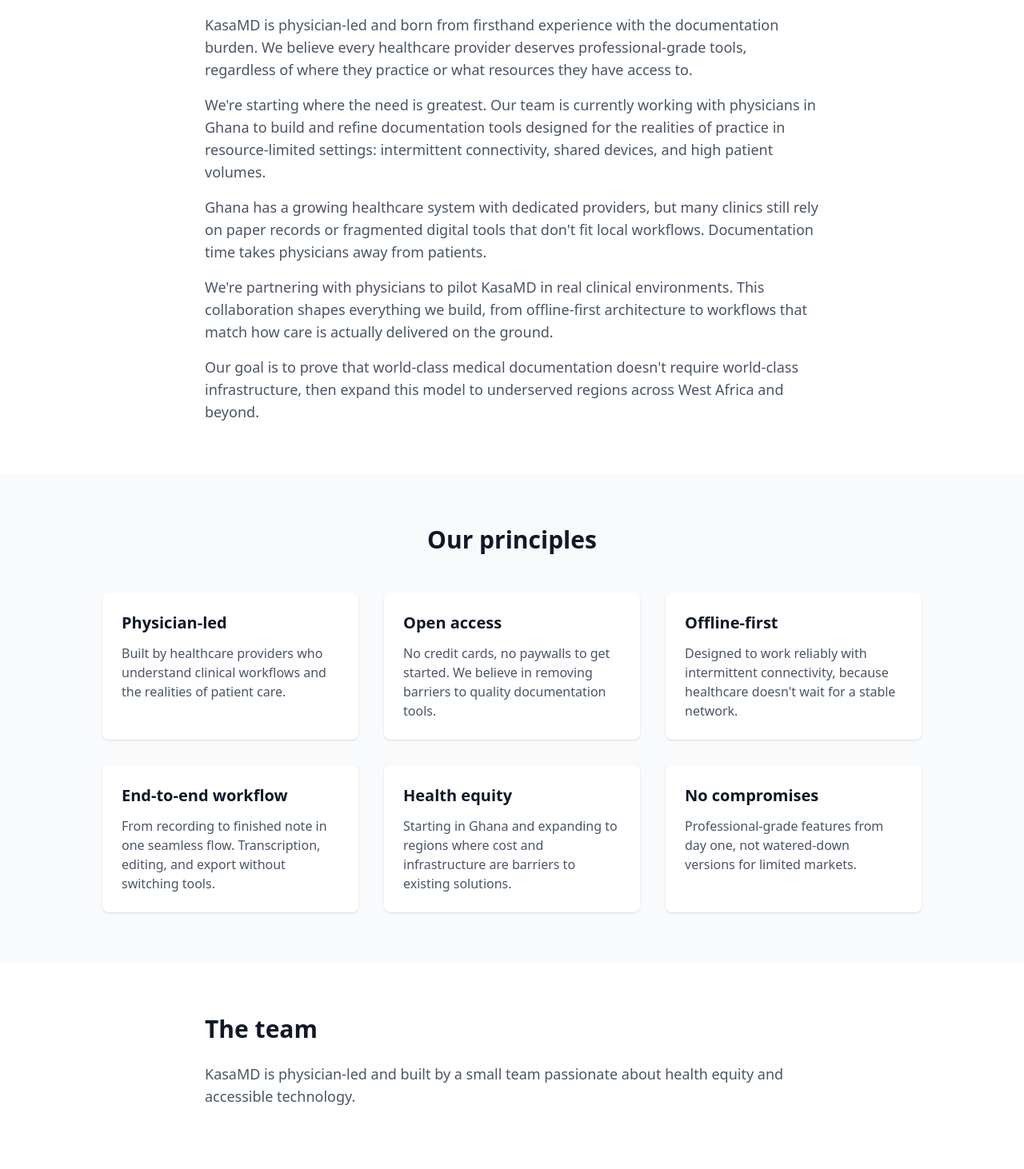
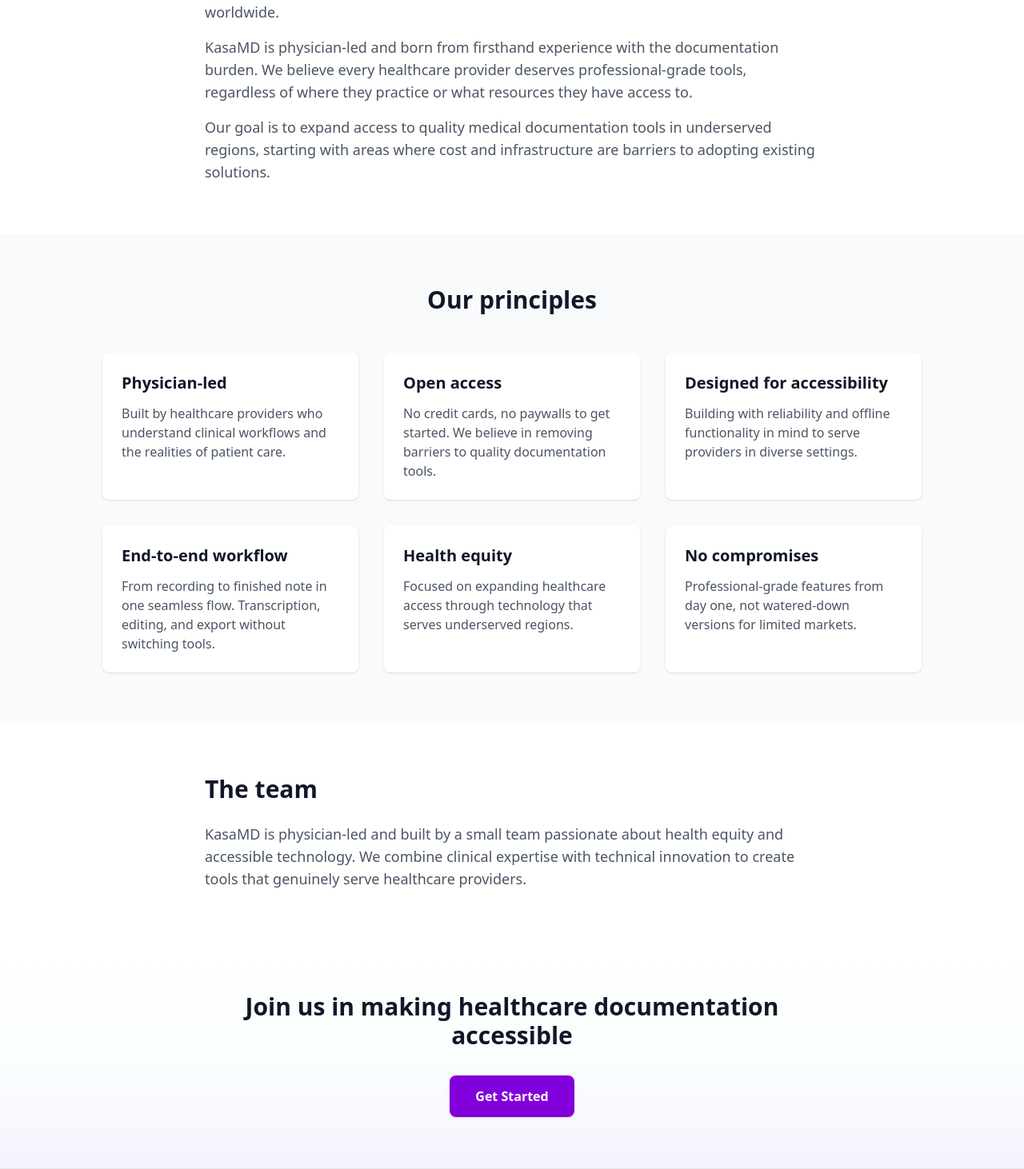
Before and after one commit to Kasa-Labs/kasa_marketing, a Next.js app: page /about in a window 1280 px wide. Shown: the part 648-2110 px from the top of the page at 80% size. Built offline with nearby package versions, Linux system fonts and the light colour scheme.

Commit message:
[edit] edited about us changes

```diff
--- a/app/about/page.tsx
+++ b/app/about/page.tsx
@@ -21,7 +21,8 @@
             Accessible healthcare technology
           </h1>
           <p className="mt-6 text-lg text-gray-600">
-            Building medical documentation tools that work anywhere, for anyone.
+            Building medical documentation tools that work anywhere, for anyone,
+            especially where they're needed most.
           </p>
         </div>
       </section>
@@ -45,28 +46,9 @@
               practice or what resources they have access to.
             </p>
             <p>
-              We're starting where the need is greatest. Our team is currently
-              working with physicians in Ghana to build and refine documentation
-              tools designed for the realities of practice in resource-limited
-              settings: intermittent connectivity, shared devices, and high
-              patient volumes.
-            </p>
-            <p>
-              Ghana has a growing healthcare system with dedicated providers,
-              but many clinics still rely on paper records or fragmented digital
-              tools that don't fit local workflows. Documentation time takes
-              physicians away from patients.
-            </p>
-            <p>
-              We're partnering with physicians to pilot KasaMD in real clinical
-              environments. This collaboration shapes everything we build, from
-              offline-first architecture to workflows that match how care is
-              actually delivered on the ground.
-            </p>
-            <p>
-              Our goal is to prove that world-class medical documentation
-              doesn't require world-class infrastructure, then expand this model
-              to underserved regions across West Africa and beyond.
+              Our goal is to expand access to quality medical documentation
+              tools in underserved regions, starting with areas where cost and
+              infrastructure are barriers to adopting existing solutions.
             </p>
           </div>
         </div>
@@ -103,11 +85,11 @@
 
             <div className="rounded-lg bg-white p-6 shadow-sm">
               <h3 className="text-xl font-semibold text-gray-900">
-                Offline-first
+                Designed for accessibility
               </h3>
               <p className="mt-3 text-base text-gray-600">
-                Designed to work reliably with intermittent connectivity,
-                because healthcare doesn't wait for a stable network.
+                Building with reliability and offline functionality in mind to
+                serve providers in diverse settings.
               </p>
             </div>
 
@@ -126,8 +108,8 @@
                 Health equity
               </h3>
               <p className="mt-3 text-base text-gray-600">
-                Starting in Ghana and expanding to regions where cost and
-                infrastructure are barriers to existing solutions.
+                Focused on expanding healthcare access through technology that
+                serves underserved regions.
               </p>
             </div>
 
@@ -150,7 +132,9 @@
           <h2 className="text-3xl font-bold text-gray-900">The team</h2>
           <p className="mt-6 text-lg text-gray-600">
             KasaMD is physician-led and built by a small team passionate about
-            health equity and accessible technology.
+            health equity and accessible technology. We combine clinical
+            expertise with technical innovation to create tools that genuinely
+            serve healthcare providers.
           </p>
         </div>
       </section>
```
